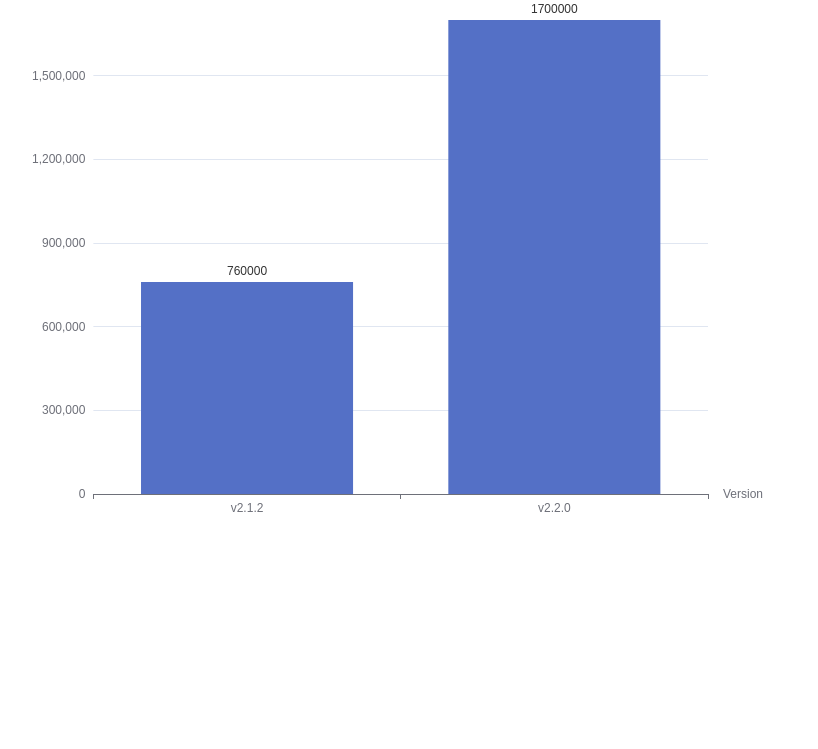
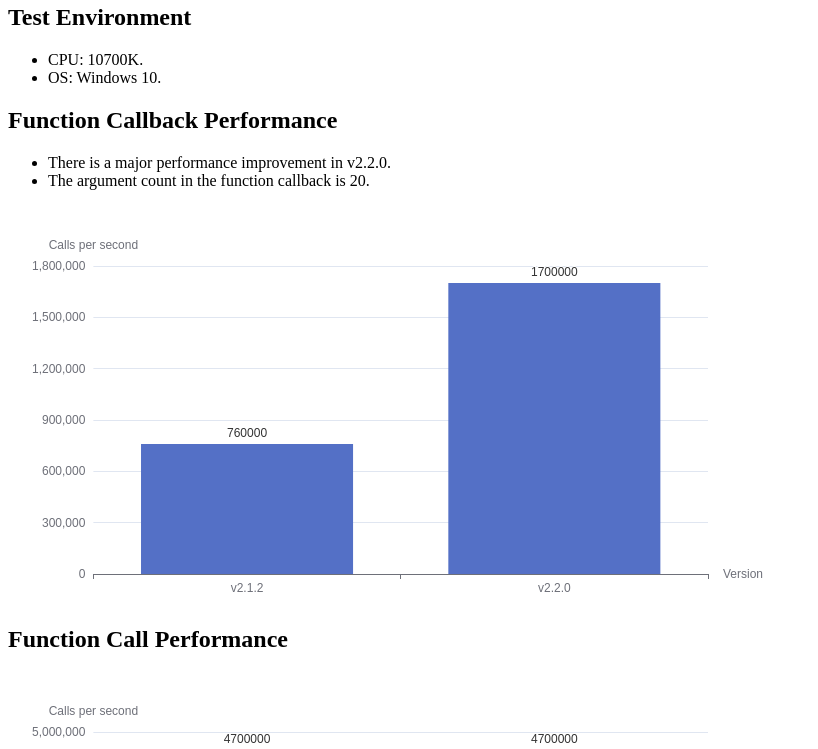
Before and after one commit to caoccao/JavetPerf, a plain HTML site: page docs/index.html in a window 1280 px wide. Shown: the part 76-825 px from the top of the page, without its empty margins (0-818 px from the left). Before the commit the page ends 800 px from the top, so only its background shows below. Drawn offline with nearby package versions, Linux system fonts and the light colour scheme.

Commit message:
✨ feat: Add TestV8Function.testCall()

```diff
--- a/docs/index.html
+++ b/docs/index.html
@@ -14,7 +14,7 @@
     <style>
         .chart {
             width: 800px;
-            height: 600px;
+            height: 400px;
         }
     </style>
     <script src="https://cdn.jsdelivr.net/npm/echarts@5.4.2/dist/echarts.min.js"></script>
@@ -24,43 +24,47 @@
     <!--[if lt IE 7]>
             <p class="browsehappy">You are using an <strong>outdated</strong> browser. Please <a href="#">upgrade your browser</a> to improve your experience.</p>
         <![endif]-->
-    <div id="chartCallback" class="chart"></div>
+    <h1>Javet Performance Report</h1>
+    <h2>Test Environment</h2>
+    <ul>
+        <li>CPU: 10700K.</li>
+        <li>OS: Windows 10.</li>
+    </ul>
+    <h2>Function Callback Performance</h2>
+    <ul>
+        <li>There is a major performance improvement in v2.2.0.</li>
+        <li>The argument count in the function callback is 20.</li>
+    </ul>
+    <div id="chartFunctionCallback" class="chart"></div>
+    <h2>Function Call Performance</h2>
+    <div id="chartFunctionCall" class="chart"></div>
     <script>
-        const chartForCallback = echarts.init(document.getElementById('chartCallback'), null, { renderer: 'svg' });
-        chartForCallback.setOption({
-            title: {
-                text: 'Function Callback Performance'
-            },
-            legend: {
-                orient: 'vertical'
-            },
-            grid: {
-                left: '3%',
-                right: '100px',
-                bottom: '3%',
-                containLabel: true
-            },
-            xAxis: {
-                type: 'category',
-                data: ['v2.1.2', 'v2.2.0'],
-                name: 'Version',
-            },
-            yAxis: {
-                type: 'value',
-                name: 'Call per second',
-            },
-            series: [
-                {
-                    data: [760000, 1700000],
-                    type: 'bar',
-                    label: {
-                        normal: {
-                            show: true,
-                            position: 'top'
-                        }
-                    },
-                }
-            ]
+        const grid = { left: '3%', right: '100px', bottom: '3%', containLabel: true };
+        const label = { normal: { show: true, position: 'top' } };
+        const xAxis = { type: 'category', data: ['v2.1.2', 'v2.2.0'], name: 'Version' };
+        const chartForFunctionCallback = echarts.init(document.getElementById('chartFunctionCallback'), null, { renderer: 'svg' });
+        chartForFunctionCallback.setOption({
+            title: { show: false },
+            grid: grid,
+            xAxis: xAxis,
+            yAxis: { type: 'value', name: 'Calls per second' },
+            series: [{
+                data: [760000, 1700000],
+                type: 'bar',
+                label: label,
+            }]
+        });
+        const chartForFunctionCall = echarts.init(document.getElementById('chartFunctionCall'), null, { renderer: 'svg' });
+        chartForFunctionCall.setOption({
+            title: { show: false },
+            grid: grid,
+            xAxis: xAxis,
+            yAxis: { type: 'value', name: 'Calls per second' },
+            series: [{
+                data: [4700000, 4700000],
+                type: 'bar',
+                label: label,
+            }]
         });
     </script>
 </body>
```
Also changed, not shown: 2 other files.
